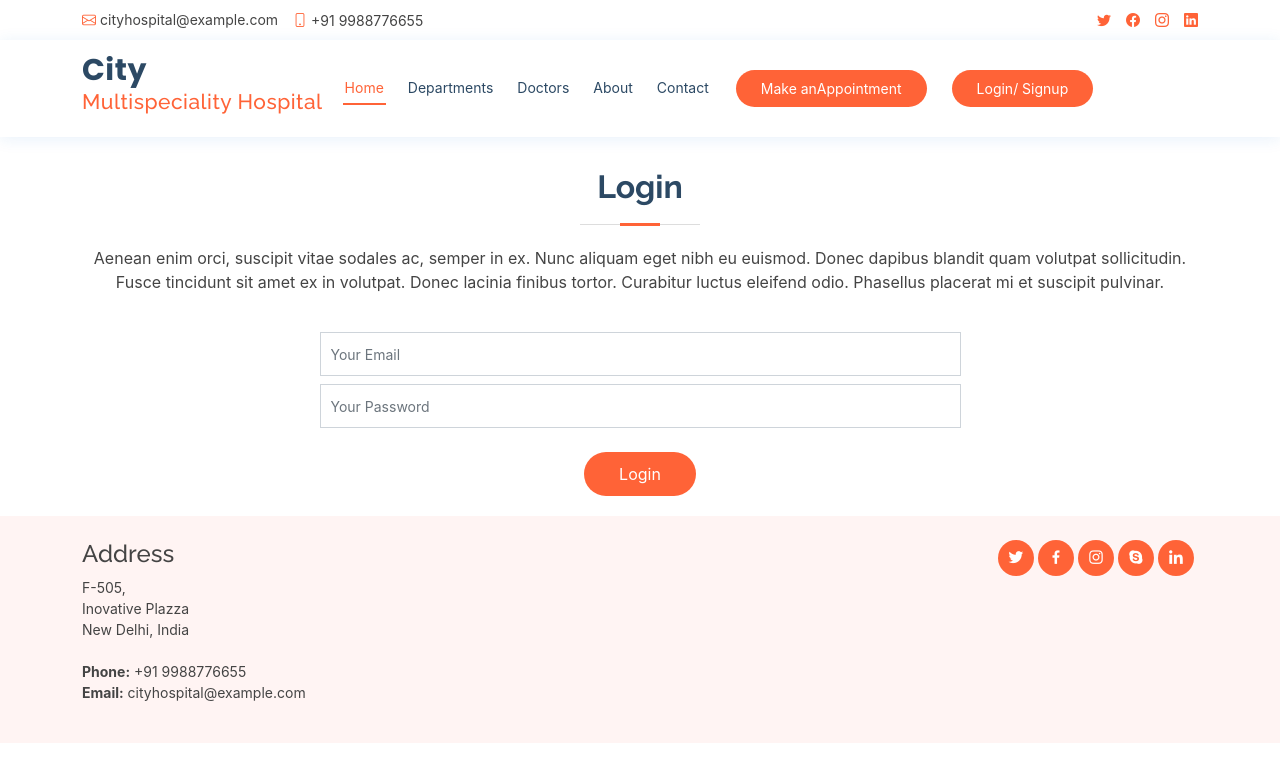
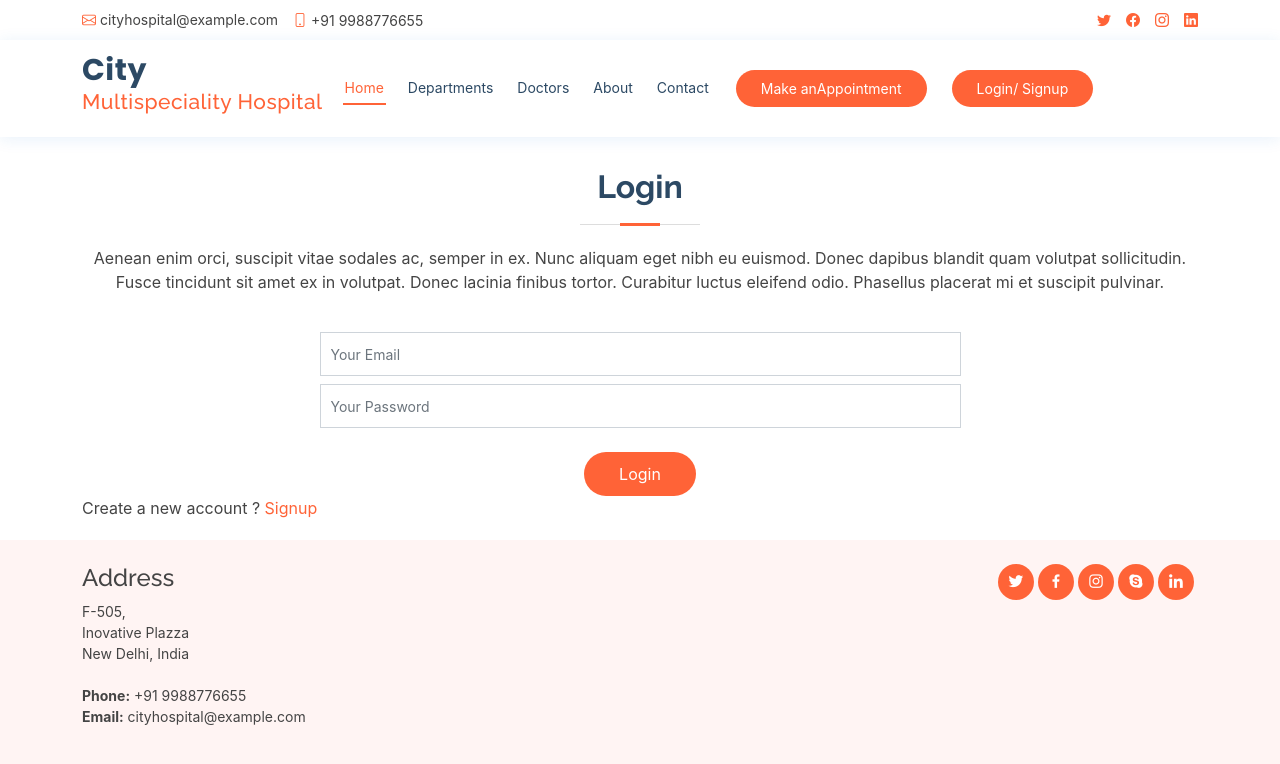
Before and after one commit to sapariyadhara/cityhospital, a React (Create React App) app: page /Auth in a window 1280 px wide. Shown: the top 764 px of the page. Built offline with nearby package versions, Linux system fonts and the light colour scheme.

Commit message:
sing and login authtication

```diff
--- a/src/containers/Auth.js
+++ b/src/containers/Auth.js
@@ -71,8 +71,18 @@ function Auth(props) {
                             </div>
                         </div>
                         <div className="text-center">
-                            <button type="submit">Login</button>
+                        {
+                            authtype === 'login' ?  <button type="submit">Login</button> :
+                            <button type="submit">Signup</button>
+                        }
+
                         </div>
+
+                        {
+                            authtype === 'login' ?   <span>Create a new account ?<a href='#' onClick={() => {steAuthtype('signup')}}> Signup</a></span> :
+                            <span>Already have an account ?<a href='#'  onClick={() => {steAuthtype('login')}}>Login</a></span>
+                        }
+
                     </form>
                 </div>
             </section>
```
